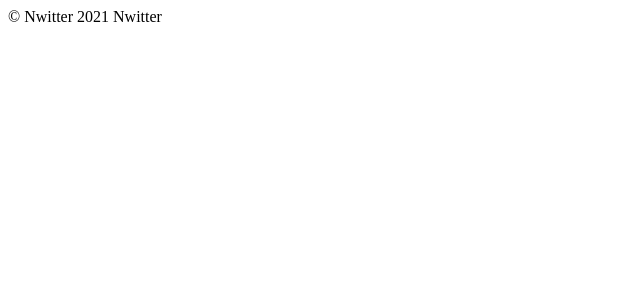
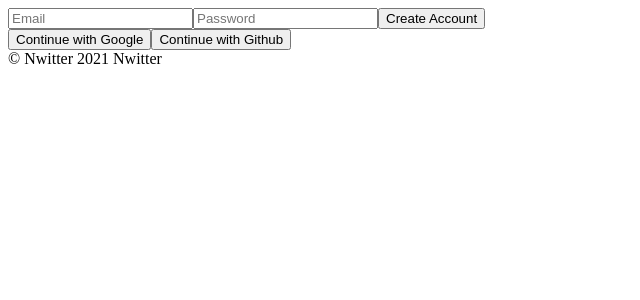
Before and after one commit to cindy-cho/nwitter, a React (Create React App) app: page /#/ in a window 1280 px wide. Before the commit this address led to /#/profile. Shown: the top 300 px of the page, without its empty margins (0-640 px from the left). Built offline with nearby package versions, Linux system fonts and the light colour scheme; no server answers.

Commit message:
Auth update

```diff
--- a/src/routes/Auth.js
+++ b/src/routes/Auth.js
@@ -1,8 +1,10 @@
 import React, {useState} from "react";
+import { authService } from "fbase";
 
 const Auth = () => {
     const [email, setEmail] = useState("");
     const [password, setPassword] = useState("");
+    const [newAccount, setNewAccount] = useState(true);
     const onChange = (event) => {
         const {target: {name, value}} = event;
         if(name === "email"){
@@ -11,15 +13,28 @@
             setPassword(value);
         }
     };
-    const onSubmit = (event) => {
+    const onSubmit = async(event) => {
         event.preventDefault();
+        try{
+            let data;
+            if(newAccount){
+                // create account
+                data = await authService.createUserWithEmailAndPassword(email, password);
+            } else{
+                // log in
+                data = await authService.signInWithEmailAndPassword(email, password);
+            }
+            console.log(data);
+        } catch(error){
+            console.log(error);
+        }
     };
     return (
         <div>
             <form onSubmit={onSubmit}>
                 <input
                     name="email"
-                    type="text"
+                    type="email"
                     placeholder="Email"
                     required
                     value={email}
@@ -33,7 +48,7 @@
                     value={password}
                     onChange={onChange}
                 />
-                <input type="submit" vallue="Log In" />
+                <input type="submit" value={newAccount ? "Create Account" : "Log In"} />
             </form>
             <div>
                 <button>Continue with Google</button>
```
Also changed, not shown: 1 other file (tests, documents, lock files or other folders).
